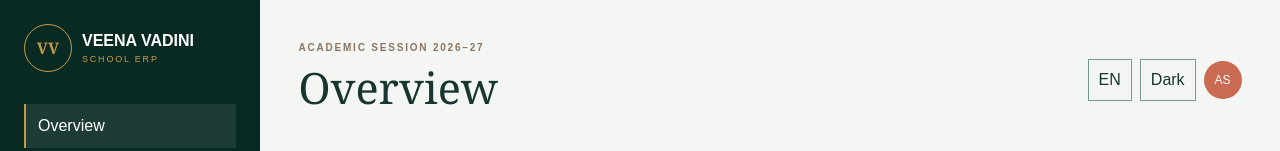
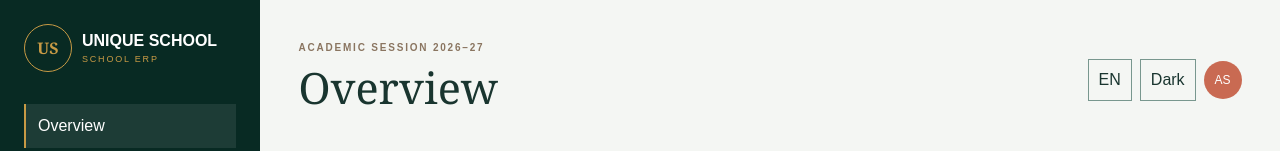
Before and after one commit to satitech-official/unique-school, a Next.js app: page /erp in a window 1280 px wide. Both pictures are taken after typing "name@example.com", "Sample123" into the empty fields and a click on the button "Sign in securely →". Shown: the top 151 px of the page. Built offline with nearby package versions, Linux system fonts and the light colour scheme.

Commit message:
Remove remaining VVPS sample branding and unsupported school claims

```diff
--- a/app/erp/page.tsx
+++ b/app/erp/page.tsx
@@ -1,7 +1,7 @@
 "use client";
 import { FormEvent, useState } from "react";
 const modules=["Students","Admissions","Attendance","Academics","Exams","Fees","Transport","Library","Homework","Certificates","ID Cards","Notices","Reports","CMS","Settings"];
-export default function ERP(){const[logged,setLogged]=useState(false),[dark,setDark]=useState(false),[active,setActive]=useState("Overview"),[lang,setLang]=useState("EN");function login(e:FormEvent){e.preventDefault();setLogged(true)}if(!logged)return <main className="erp-login"><a href="/" className="erp-back">← School website</a><section><div className="brand-mark">VV</div><p>SECURE SCHOOL ERP</p><h1>Welcome back.</h1><p>Sign in to your role-based workspace.</p><form onSubmit={login}><label>Work email<input type="email" required placeholder="admin@school.edu"/></label><label>Password<input type="password" required minLength={6}/></label><button>Sign in securely →</button></form><small>Demo preview: enter any valid email and 6+ character password. Production access is protected by the hosting identity layer.</small></section></main>;
-return <main className={dark?"erp dark":"erp"}><aside><a className="erp-brand" href="/"><span className="brand-mark">VV</span><span><b>VEENA VADINI</b><small>SCHOOL ERP</small></span></a><nav><button className={active==="Overview"?"active":""} onClick={()=>setActive("Overview")}>Overview</button>{modules.map(m=><button key={m} className={active===m?"active":""} onClick={()=>setActive(m)}>{m}<span>›</span></button>)}</nav><button className="logout" onClick={()=>setLogged(false)}>Sign out</button></aside><section className="erp-main"><header><div><p>ACADEMIC SESSION 2026–27</p><h1>{active}</h1></div><div><button onClick={()=>setLang(lang==="EN"?"हि":"EN")}>{lang}</button><button onClick={()=>setDark(!dark)}>{dark?"Light":"Dark"}</button><div className="avatar">AS</div></div></header>{active==="Overview"?<Dashboard/>:<Module name={active}/>}</section></main>}
-function Dashboard(){return <><div className="demo-banner">Demonstration workspace · figures below are clearly labelled sample data</div><div className="metric-grid"><article><span>Total students</span><strong>428</strong><small>Sample · Nursery–8</small></article><article><span>Present today</span><strong>91.8%</strong><small>Sample · 393 marked present</small></article><article><span>Fee collection</span><strong>₹3.42L</strong><small>Sample · this month</small></article><article><span>Open enquiries</span><strong>24</strong><small>Sample · 7 need follow-up</small></article></div><div className="erp-panels"><article><div className="panel-head"><div><small>ATTENDANCE</small><h2>Today by class</h2></div><button>View report</button></div>{[96,89,93,86,94,91].map((x,i)=><div className="bar-row" key={i}><span>Class {i+1}</span><div><i style={{width:`${x}%`}}/></div><b>{x}%</b></div>)}</article><article><div className="panel-head"><div><small>PRIORITIES</small><h2>Needs attention</h2></div></div><ul className="tasks"><li><b>7</b><span>Admission enquiries awaiting follow-up<small>Admissions team</small></span></li><li><b>12</b><span>Fee reminders due this week<small>Accounts</small></span></li><li><b>3</b><span>Vehicle documents nearing expiry<small>Transport</small></span></li></ul></article></div></>}
+export default function ERP(){const[logged,setLogged]=useState(false),[dark,setDark]=useState(false),[active,setActive]=useState("Overview"),[lang,setLang]=useState("EN");function login(e:FormEvent){e.preventDefault();setLogged(true)}if(!logged)return <main className="erp-login"><a href="/" className="erp-back">← School website</a><section><div className="brand-mark">US</div><p>SECURE SCHOOL ERP</p><h1>Welcome back.</h1><p>Sign in to your role-based workspace.</p><form onSubmit={login}><label>Work email<input type="email" required placeholder="admin@school.edu"/></label><label>Password<input type="password" required minLength={6}/></label><button>Sign in securely →</button></form><small>Demo preview: enter any valid email and 6+ character password. Production access is protected by the hosting identity layer.</small></section></main>;
+return <main className={dark?"erp dark":"erp"}><aside><a className="erp-brand" href="/"><span className="brand-mark">US</span><span><b>UNIQUE SCHOOL</b><small>SCHOOL ERP</small></span></a><nav><button className={active==="Overview"?"active":""} onClick={()=>setActive("Overview")}>Overview</button>{modules.map(m=><button key={m} className={active===m?"active":""} onClick={()=>setActive(m)}>{m}<span>›</span></button>)}</nav><button className="logout" onClick={()=>setLogged(false)}>Sign out</button></aside><section className="erp-main"><header><div><p>ACADEMIC SESSION 2026–27</p><h1>{active}</h1></div><div><button onClick={()=>setLang(lang==="EN"?"हि":"EN")}>{lang}</button><button onClick={()=>setDark(!dark)}>{dark?"Light":"Dark"}</button><div className="avatar">AS</div></div></header>{active==="Overview"?<Dashboard/>:<Module name={active}/>}</section></main>}
+function Dashboard(){return <><div className="demo-banner">Demonstration workspace · figures below are clearly labelled sample data</div><div className="metric-grid"><article><span>Total students</span><strong>428</strong><small>Sample · School classes</small></article><article><span>Present today</span><strong>91.8%</strong><small>Sample · 393 marked present</small></article><article><span>Fee collection</span><strong>₹3.42L</strong><small>Sample · this month</small></article><article><span>Open enquiries</span><strong>24</strong><small>Sample · 7 need follow-up</small></article></div><div className="erp-panels"><article><div className="panel-head"><div><small>ATTENDANCE</small><h2>Today by class</h2></div><button>View report</button></div>{[96,89,93,86,94,91].map((x,i)=><div className="bar-row" key={i}><span>Class {i+1}</span><div><i style={{width:`${x}%`}}/></div><b>{x}%</b></div>)}</article><article><div className="panel-head"><div><small>PRIORITIES</small><h2>Needs attention</h2></div></div><ul className="tasks"><li><b>7</b><span>Admission enquiries awaiting follow-up<small>Admissions team</small></span></li><li><b>12</b><span>Fee reminders due this week<small>Accounts</small></span></li><li><b>3</b><span>Vehicle documents nearing expiry<small>Transport</small></span></li></ul></article></div></>}
 function Module({name}:{name:string}){return <div className="module"><div><p>MODULE WORKSPACE</p><h2>{name}</h2><p>This production-oriented module surface is permission-aware and ready for connected school records. Create, search, filter, export and audit actions are kept inside the secure ERP boundary.</p><button>+ Create {name.replace(/s$/,'')} record</button></div><div className="empty"><strong>No live records connected</strong><p>Configure the school database and role permissions before adding real data.</p></div></div>}
```
